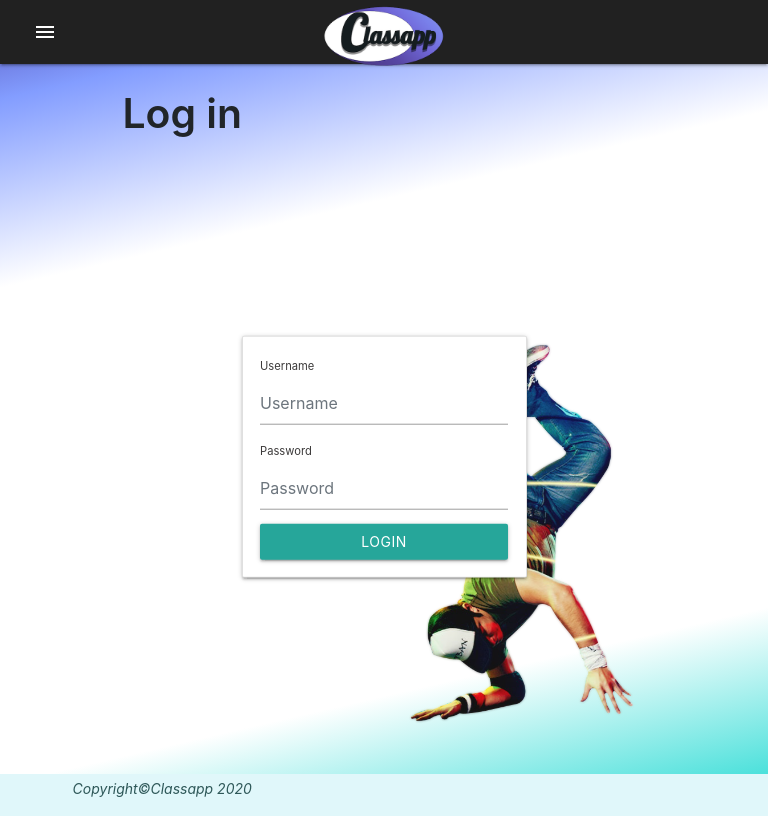
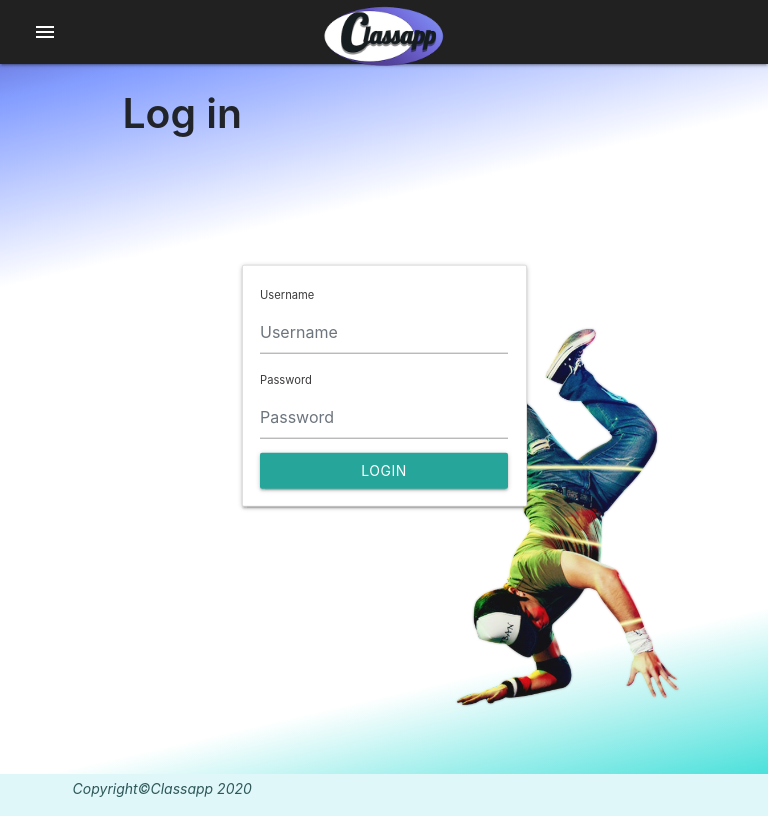
Before and after one commit to Junon72/Milestone3, a Flask app: page / in a window 768 px wide. Run offline with Flask 2, Linux system fonts and the light colour scheme; data that the repository does not hold is empty; some libraries are stand-ins or nearby versions.

Commit message:
Content hights here make sure the images  and the cards do not spill out on eny screens, unless it is intentional. The female dance on the right edge on is intentionally cut on ipad formats

```diff
--- a/static/css/main.css
+++ b/static/css/main.css
@@ -91,12 +91,12 @@ main {
 
     #login {
         margin-top: 18vh;
-        margin-left: 60vw;
+        margin-left: 55vw;
     }
-
 
     .index-content {
         height: calc(100vh - 106px);
+        min-height: 620px;
     }
 
     .register-content {
@@ -137,7 +137,7 @@ main {
     }
 
     .index-content {
-        min-height: 600px;
+        min-height: 620px;
     }
 
     #logo {
@@ -150,13 +150,13 @@ main {
     }
 
     #login {
-        margin-top: 20vh;
-        margin-left: 48vw;
+        margin-top: 18vh;
+        margin-left: 54vw;
     }
 
 
     .login-card {
-        top: 40%
+        top: 30%
     }
 
     .register-card {
@@ -165,7 +165,7 @@ main {
 
     .index-content {
         height: calc(100vh - 90px);
-        min-height: 420px;
+        min-height: 550px;
     }
 
     .register-content {
@@ -340,21 +340,6 @@ main {
         margin-left: 45;
     }
 }
-
-/*@media only screen and (max-width: 415px) and (orientation: landscape) {
-    .register-content,
-    .index-content {
-        min-height: 590px;
-    }
-    #login {
-        display: hidden;
-    }
-    .login-card {
-        display: absolute;
-        transform: translate(-50%, 1%);
-        -webkit-transform: translate(-50%, 1%);
-}
-}*/
 
 /* VIEW CLASS */
 .element-wrap {
```
